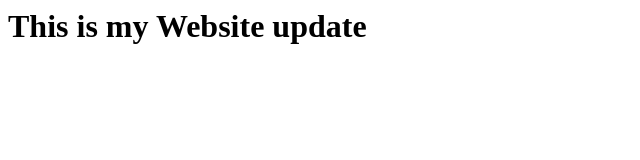
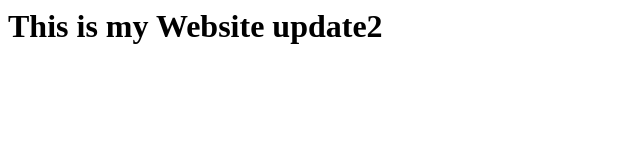
Before and after one commit to bek24/myapp, a plain HTML site: page index.html in a window 1280 px wide. Shown: the full height of the page, 0-640 px from the left. Drawn offline with Linux system fonts and the light colour scheme.

Commit message:
Update index.html

```diff
--- a/index.html
+++ b/index.html
@@ -1 +1 @@
-<h1> This is my Website update <h1>
+<h1> This is my Website update2 <h1>
```
